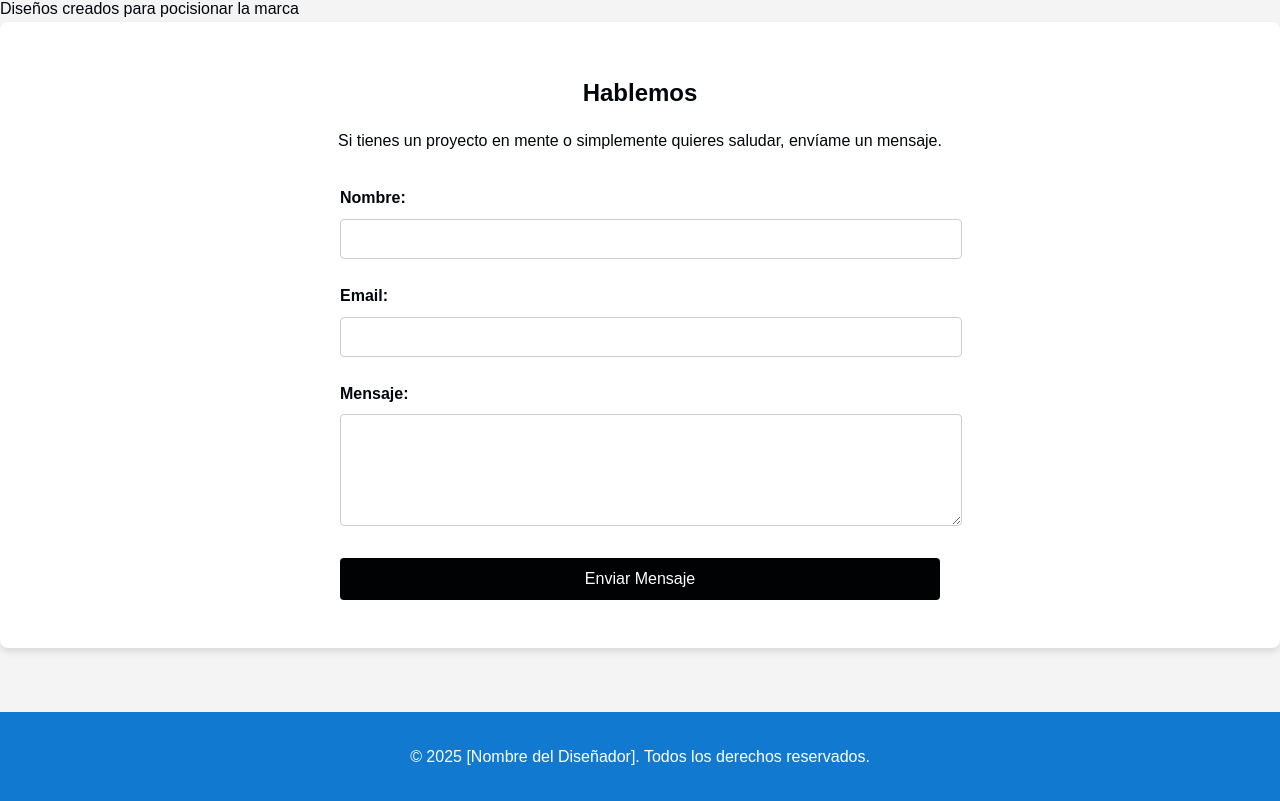
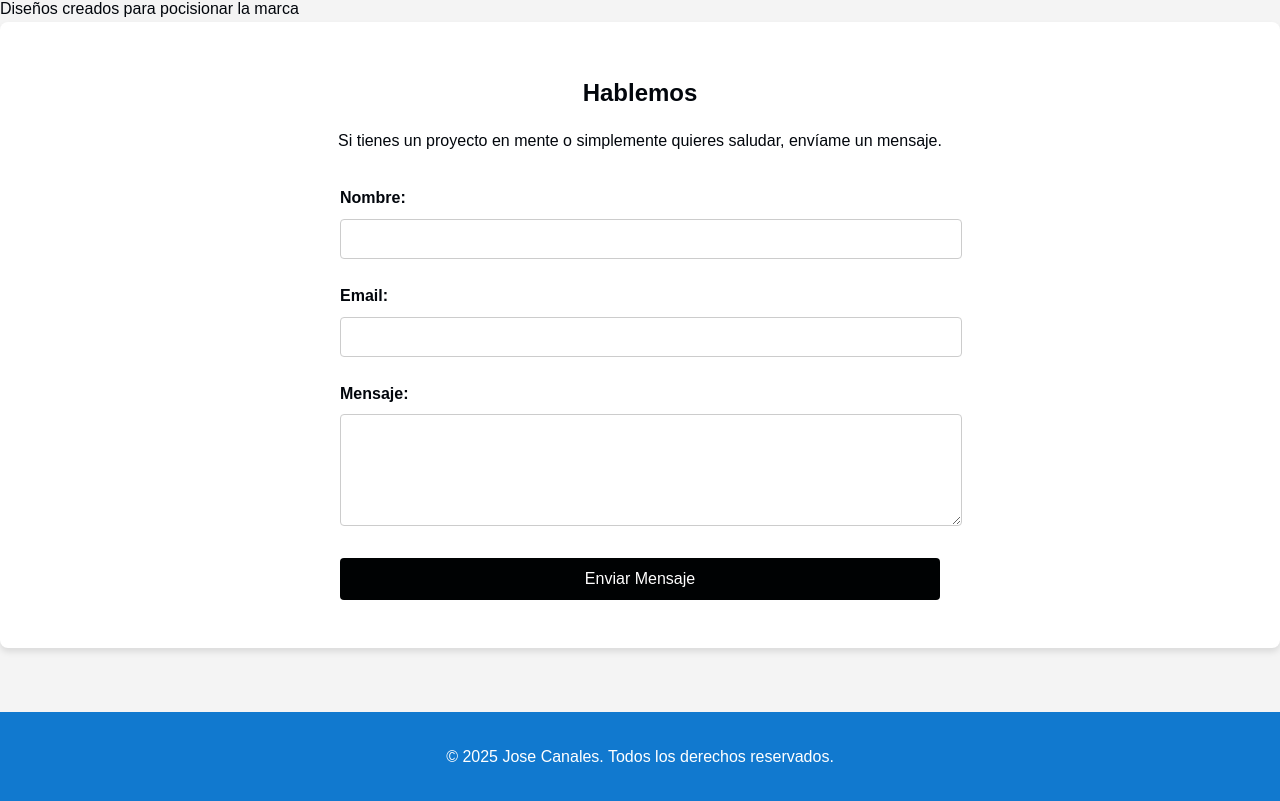
Before and after one commit to cristianmendes1995cm-dev/Laboratorio-II, a plain HTML site: page index.html in a window 1280 px wide. Shown: the part 1377-2178 px from the top of the page. Drawn offline with Linux system fonts and the light colour scheme.

Commit message:
Update index.html

```diff
--- a/index.html
+++ b/index.html
@@ -71,7 +71,7 @@
     </main>
 
     <footer>
-        <p>&copy; 2025 [Nombre del Diseñador]. Todos los derechos reservados.</p>
+        <p>&copy; 2025 Jose Canales. Todos los derechos reservados.</p>
     </footer>
 
     <script src="script.js"></script>
```
